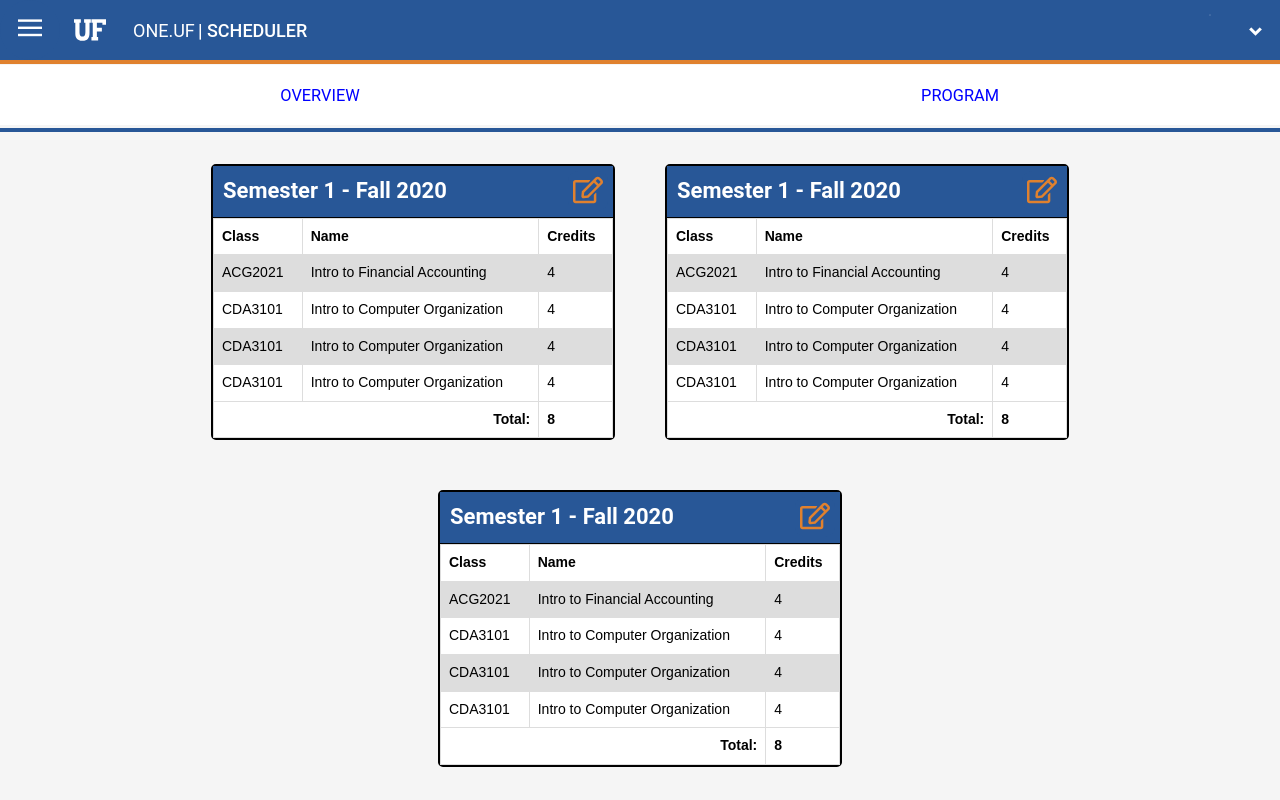
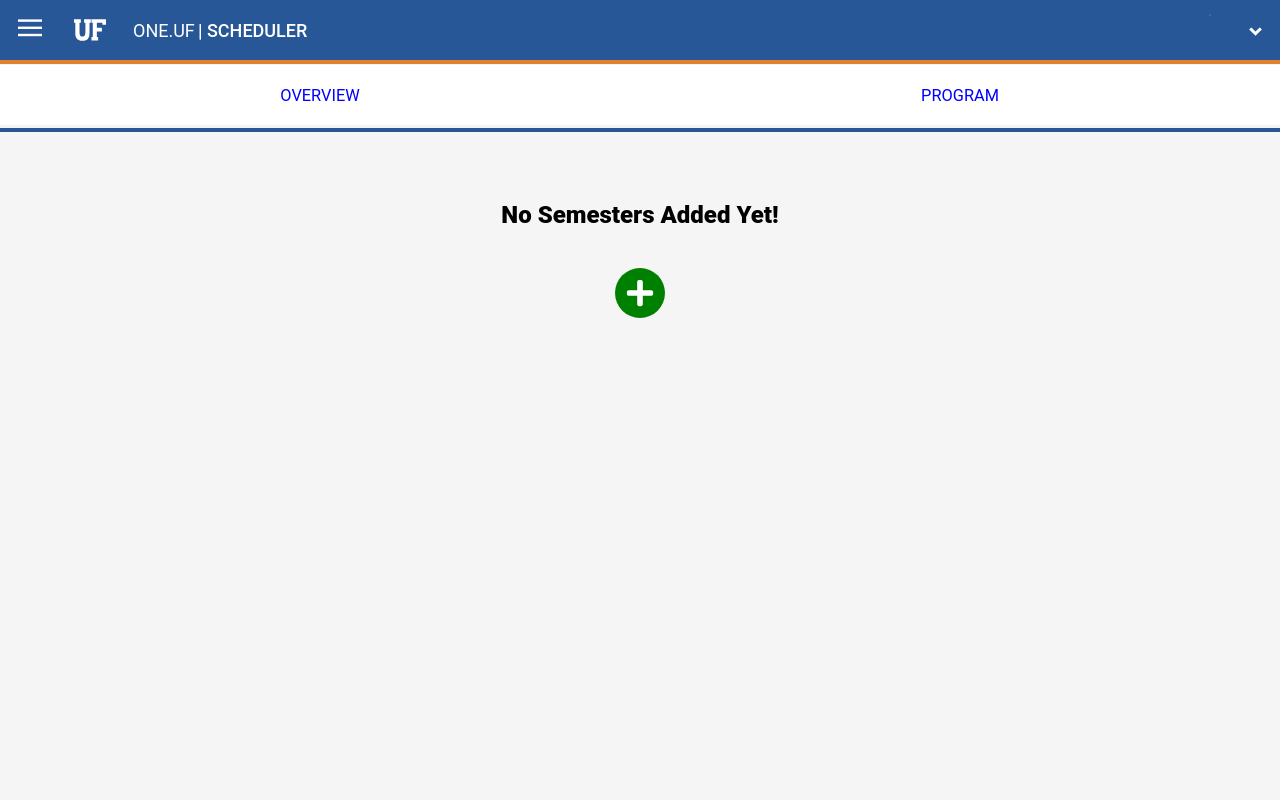
Before and after one commit to jdriscoll98/Scheduler-Frontend, a Vue app in the folder frontend/: page /#/ in a window 1280 px wide. Shown: the top 800 px of the page. Built offline with nearby package versions, Linux system fonts and the light colour scheme.

Commit message:
basic frontend complete

```diff
--- a/frontend/src/views/Overview.vue
+++ b/frontend/src/views/Overview.vue
@@ -47,87 +47,87 @@ export default {
   data: function () {
     return {
       semesters: [
-        {
-          number: 1,
-          term: "Fall 2020",
-          courses: [
-            {
-              code: "ACG2021",
-              name: "Intro to Financial Accounting",
-              credits: 4,
-            },
-            {
-              code: "CDA3101",
-              name: "Intro to Computer Organization",
-              credits: 4,
-            },
-            {
-              code: "CDA3101",
-              name: "Intro to Computer Organization",
-              credits: 4,
-            },
-            {
-              code: "CDA3101",
-              name: "Intro to Computer Organization",
-              credits: 4,
-            },
-          ],
-          total: 8,
-        },
-        {
-          number: 1,
-          term: "Fall 2020",
-          courses: [
-            {
-              code: "ACG2021",
-              name: "Intro to Financial Accounting",
-              credits: 4,
-            },
-            {
-              code: "CDA3101",
-              name: "Intro to Computer Organization",
-              credits: 4,
-            },
-            {
-              code: "CDA3101",
-              name: "Intro to Computer Organization",
-              credits: 4,
-            },
-            {
-              code: "CDA3101",
-              name: "Intro to Computer Organization",
-              credits: 4,
-            },
-          ],
-          total: 8,
-        },
-        {
-          number: 1,
-          term: "Fall 2020",
-          courses: [
-            {
-              code: "ACG2021",
-              name: "Intro to Financial Accounting",
-              credits: 4,
-            },
-            {
-              code: "CDA3101",
-              name: "Intro to Computer Organization",
-              credits: 4,
-            },
-            {
-              code: "CDA3101",
-              name: "Intro to Computer Organization",
-              credits: 4,
-            },
-            {
-              code: "CDA3101",
-              name: "Intro to Computer Organization",
-              credits: 4,
-            },
-          ],
-          total: 8,
-        },
+        // {
+        //   number: 1,
+        //   term: "Fall 2020",
+        //   courses: [
+        //     {
+        //       code: "ACG2021",
+        //       name: "Intro to Financial Accounting",
+        //       credits: 4,
+        //     },
+        //     {
+        //       code: "CDA3101",
+        //       name: "Intro to Computer Organization",
+        //       credits: 4,
+        //     },
+        //     {
+        //       code: "CDA3101",
+        //       name: "Intro to Computer Organization",
+        //       credits: 4,
+        //     },
+        //     {
+        //       code: "CDA3101",
+        //       name: "Intro to Computer Organization",
+        //       credits: 4,
+        //     },
+        //   ],
+        //   total: 8,
+        // },
+        // {
+        //   number: 1,
+        //   term: "Fall 2020",
+        //   courses: [
+        //     {
+        //       code: "ACG2021",
+        //       name: "Intro to Financial Accounting",
+        //       credits: 4,
+        //     },
+        //     {
+        //       code: "CDA3101",
+        //       name: "Intro to Computer Organization",
+        //       credits: 4,
+        //     },
+        //     {
+        //       code: "CDA3101",
+        //       name: "Intro to Computer Organization",
+        //       credits: 4,
+        //     },
+        //     {
+        //       code: "CDA3101",
+        //       name: "Intro to Computer Organization",
+        //       credits: 4,
+        //     },
+        //   ],
+        //   total: 8,
+        // },
+        // {
+        //   number: 1,
+        //   term: "Fall 2020",
+        //   courses: [
+        //     {
+        //       code: "ACG2021",
+        //       name: "Intro to Financial Accounting",
+        //       credits: 4,
+        //     },
+        //     {
+        //       code: "CDA3101",
+        //       name: "Intro to Computer Organization",
+        //       credits: 4,
+        //     },
+        //     {
+        //       code: "CDA3101",
+        //       name: "Intro to Computer Organization",
+        //       credits: 4,
+        //     },
+        //     {
+        //       code: "CDA3101",
+        //       name: "Intro to Computer Organization",
+        //       credits: 4,
+        //     },
+        //   ],
+        //   total: 8,
+        // },
       ],
     };
   },
--- a/frontend/src/views/SemesterForm.vue
+++ b/frontend/src/views/SemesterForm.vue
@@ -33,11 +33,12 @@
       </div>
     </div>
     <div class="semester-builder">
-      <h1 class="semester-header">Semester 3</h1>
+      <h1 class="semester-header">Semester {{ semester.number }}</h1>
       <button class="save-button">Save</button>
       <div class="semester-term">
         <label class="term-label" for="term">Term:</label>
         <select id="term" class="semester-select">
+          <option selected>{{ semester.term}}</option>
           <option>Fall 2020</option>
           <option>Spring 2021</option>
           <option>Summer 2021</option>
@@ -70,7 +71,7 @@
       </div>
       <div class="notes">
         <h4>Notes</h4>
-        <textarea class="notes-input"></textarea>
+        <textarea class="notes-input" v-model="semester.notes"></textarea>
       </div>
     </div>
   </div>
@@ -81,20 +82,25 @@ export default {
   name: "SemesterForm",
   data: function () {
     return {
+      semester: {
+        number: 1,
+        term: "Spring 2021",
+        notes: "Example Notes",
+      },
       dragSrcEl: null,
       dragCat: null,
       remainingCourses: [
-        // {
-        //   name: "Major Courses",
-        //   credits: 39,
-        //   courses: [
-        //     {
-        //       code: "COP3503",
-        //       name: "Prog. Fundamentals 2",
-        //       credits: 3,
-        //     },
-        //   ],
-        // },
+        {
+          name: "Major Courses",
+          credits: 39,
+          courses: [
+            {
+              code: "COP3503",
+              name: "Prog. Fundamentals 2",
+              credits: 3,
+            },
+          ],
+        },
       ],
       addedCourses: [],
     };
```
